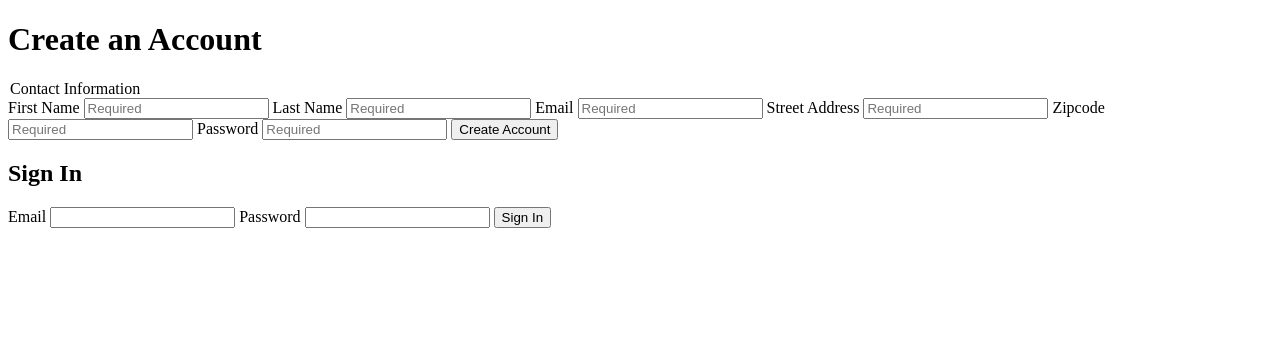
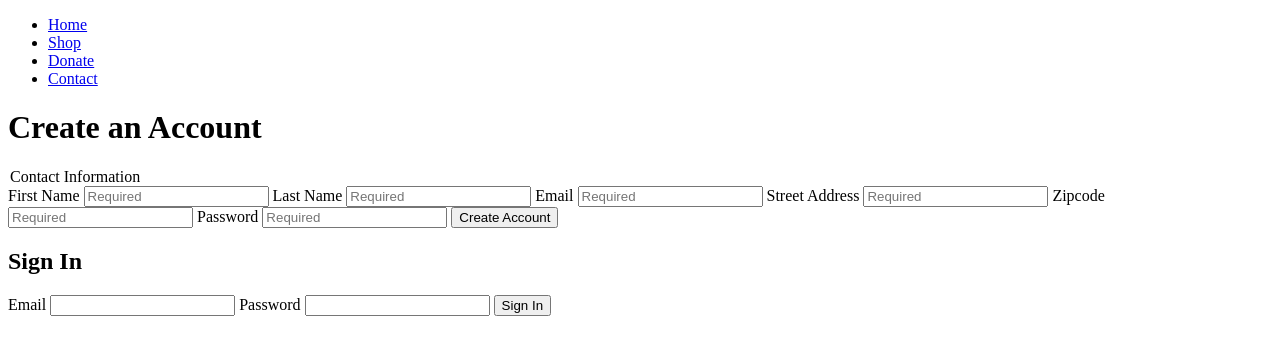
Before and after one commit to Melissapdx/Milkmaids, a Flask app: page /login in a window 1280 px wide. Shown: the top 355 px of the page. Run offline with Flask 2, Linux system fonts and the light colour scheme.

Commit message:
added more html templates

```diff
--- a/server.py
+++ b/server.py
@@ -79,6 +79,7 @@ def login_handler():
         return redirect("/login")
     return redirect("/userhome/%s" % user.user_id)
 
+
 @app.route("/logout")
 def logout_handler():
     """logs users out"""
@@ -86,6 +87,7 @@ def logout_handler():
     session.pop("User ID", None)
     flash("You are currently logged out")
     return redirect("/")
+
 
 @app.route("/userhome/<user_id>")
 def user_homepage(user_id):
@@ -95,6 +97,13 @@ def user_homepage(user_id):
 
     flash("Welcome!")
     return render_template("user_homepage.html", user=user)
+
+
+@app.route("/shop")
+def shop():
+    """Displays product page for customers to shop"""
+
+    return render_template("shop.html")
 
 
 if __name__ == "__main__":
--- a/templates/account.html
+++ b/templates/account.html
@@ -1,6 +1,12 @@
 {%extends 'base.html'%}
 
 {%block content%}
+<ul class = "nav">
+  <li><a href="/">Home</a></li>
+  <li><a href="/shop">Shop</a></li>
+  <li><a href="contact.asp">Donate</a></li>
+  <li><a href="about.asp">Contact</a></li>
+</ul>
 <form action="/login" method="post">
     <h1>Create an Account</h1>
     <legend>Contact Information</legend>
--- a/templates/base.html
+++ b/templates/base.html
@@ -5,7 +5,6 @@
 </head>
 <body>
     {%block content%}
-
     {%endblock%}
 </body>
 </html>
--- a/templates/user_homepage.html
+++ b/templates/user_homepage.html
@@ -1,5 +1,11 @@
 {%extends 'base.html'%}
 {%block content%}
+<ul class = "nav">
+  <li><a href="/">Home</a></li>
+  <li><a href="/shop">Shop</a></li>
+  <li><a href="contact.asp">Donate</a></li>
+  <li><a href="about.asp">Contact</a></li>
+</ul>
 <ul>
   {% for message in get_flashed_messages() %}
     <li>{{ message }} {{user.firstname}}</li>
```
Also changed, not shown: templates/index.html (+6 -2 lines), templates/shop.html (added, +24 -0 lines), untitled.py (deleted, +0 -13 lines).
